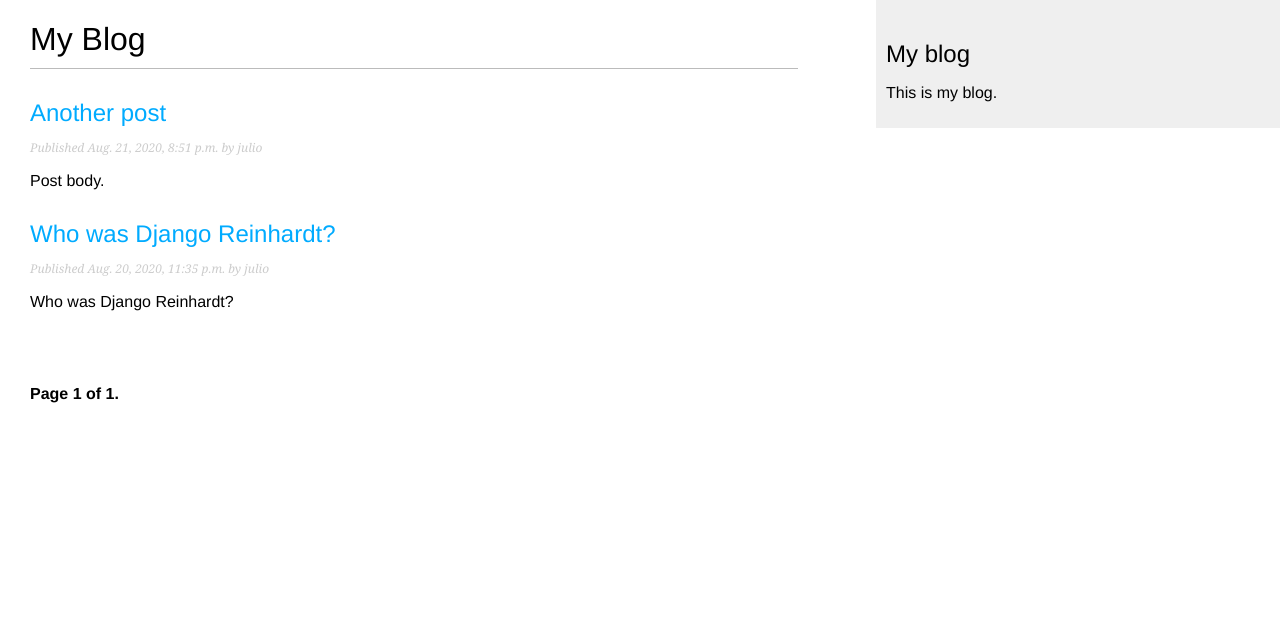
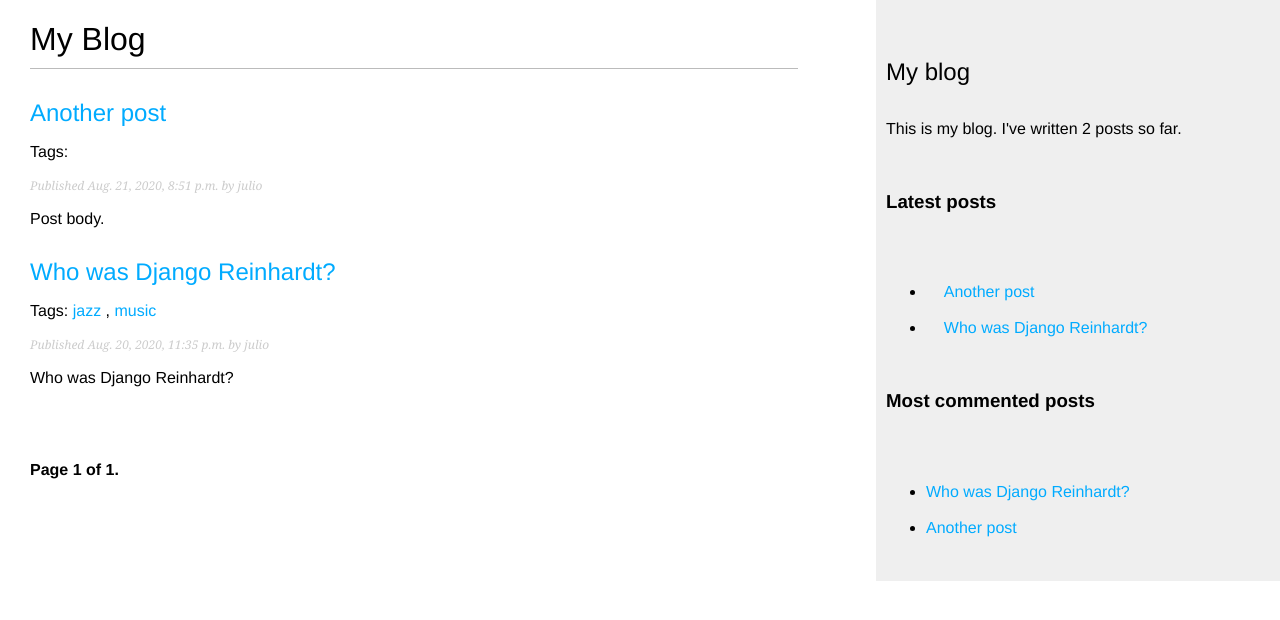
Before and after one commit to juliofelipe/blog, a Django app: page /blog/ in a window 1280 px wide. Shown: the top 620 px of the page. Run offline with Django 3.2, Linux system fonts and the light colour scheme; data comes from the database, SQL or seed files in the repository; both versions use the stored data as it was after the commit; parts of the project's set-up code (start-up, migrations or seed data) failed here and were passed over.

Commit message:
feat: add tags

```diff
--- a/blog/models.py
+++ b/blog/models.py
@@ -2,6 +2,7 @@ from django.contrib.auth.models import User
 from django.db import models
 from django.urls import reverse
 from django.utils import timezone
+from taggit.managers import TaggableManager
 
 
 class PublishedManager(models.Manager):
@@ -24,6 +25,7 @@ class Post(models.Model):
     status = models.CharField(max_length=10, choices=STATUS_CHOICES, default='draft')
     objects = models.Manager()  # The   default   manager.
     published = PublishedManager()  # Our   custom   manager.
+    tags = TaggableManager()
 
     class Meta:
         ordering = ('-publish',)
--- a/blog/templates/blog/base.html
+++ b/blog/templates/blog/base.html
@@ -1,3 +1,4 @@
+{% load blog_tags %}
 {% load static %}
 <!doctype html>
 <html lang="en">
@@ -14,9 +15,23 @@
 	{% block content %}
 	{% endblock %}
 </div>
+
 <div id="sidebar">
-        <h2>My blog</h2>
-        <p>This is my blog.</p>
+	    <h2>My blog</h2>
+	    <p>This is my blog. I've written {% total_posts  %} posts so far.</p>
+	    <h3>Latest posts</h3>
+	    {% show_latest_posts 3  %}
+	    <h3>Most commented posts</h3>
+	    {% get_most_commented_posts as most_commented_posts  %}
+
+	<ul>
+		{% for post in most_commented_posts %}
+		<li>
+			<a href="{{ post.get_absolute_url }}">{{ post.title }}</a>
+		</li>
+		 {% endfor  %}
+	</ul>
+
 </div>
 </body>
 </html>
--- /dev/null
+++ b/blog/templates/blog/post/latest_posts.html
@@ -0,0 +1,7 @@
+<ul>
+{% for post in latest_posts %}
+  <li>
+    <a href="{{ post.get_absolute_url }}">{{ post.title }}</a>
+  </li>
+{% endfor %}
+</ul>
--- a/blog/templates/blog/post/list.html
+++ b/blog/templates/blog/post/list.html
@@ -4,16 +4,28 @@
 
 {% block content %}
     <h1>My Blog</h1>
+    {% if tag %}
+        <h2>Posts tagged with "{{ tag.name }}"</h2>
+    {% endif %}
     {% for post in posts %}
         <h2>
             <a href="{{ post.get_absolute_url }}">
                 {{ post.title }}
             </a>
         </h2>
+        <p class="tags">
+            Tags:
+            {% for tag in post.tags.all %}
+                <a href="{% url "blog:post_list_by_tag" tag.slug %}">
+                    {{ tag.name }}
+                </a>
+                {% if not forloop.last %}, {% endif %}
+            {% endfor %}
+        </p>
         <p class="date">
             Published {{ post.publish }} by {{ post.author }}
         </p>
         {{ post.body|truncatewords:30|linebreaks }}
     {% endfor %}
-    {% include "blog/pagination.html" with page=page_obj %}
+    {% include "blog/pagination.html" with page=posts %}
 {% endblock %}
--- /dev/null
+++ b/blog/templatetags/blog_tags.py
@@ -0,0 +1,22 @@
+from django import template
+from django.db.models import Count
+
+from ..models import Post
+
+
+register = template.Library()
+
+@register.simple_tag
+def total_posts():
+    return Post.published.count()
+
+@register.inclusion_tag('blog/post/latest_posts.html')
+def show_latest_posts(count=5):
+    latest_posts = Post.published.order_by('-publish')[:count]
+    return {'latest_posts': latest_posts }
+
+@register.simple_tag
+def get_most_commented_posts(count=5):
+    return Post.published.annotate(
+            total_comments=Count('comments')
+            ).order_by('-total_comments')[:count]
--- a/blog/urls.py
+++ b/blog/urls.py
@@ -6,7 +6,10 @@ app_name = 'blog'
 
 urlpatterns = [
     # post views
-    path('', views.PostListView.as_view(), name='post_list'),
+    #path('', views.PostListView.as_view(), name='post_list'),
+    path('', views.post_list, name='post_list'),
+    path('tag/<slug:tag_slug>/',
+        views.post_list, name='post_list_by_tag'),
     path('<int:year>/<int:month>/<int:day>/<slug:post>/', views.post_detail, name='post_detail'),
     path('<int:post_id>/share/', views.post_share, name='post_share'),
 ]
--- a/blog/views.py
+++ b/blog/views.py
@@ -1,6 +1,9 @@
 from django.core.mail import send_mail
+from django.core.paginator import Paginator, PageNotAnInteger, EmptyPage
+from django.db.models import Count
 from django.shortcuts import render, get_object_or_404
 from django.views.generic import ListView
+from taggit.models import Tag
 
 from .forms import EmailPostForm, CommentForm
 from .models import Post
@@ -11,6 +14,30 @@ class PostListView(ListView):
     context_object_name = 'posts'
     paginate_by = 3
     template_name = 'blog/post/list.html'
+
+def post_list(request, tag_slug=None):
+    object_list = Post.published.all()
+    tag = None
+
+    if  tag_slug:
+        tag = get_object_or_404(Tag, slug=tag_slug)
+        object_list = object_list.filter(tags__in=[tag])
+
+    paginator = Paginator(object_list, 3)  # 3 posts in each page
+    page = request.GET.get('page')
+    try:
+        posts = paginator.page(page)
+    except PageNotAnInteger:
+        # If page is not an integer deliver the first page
+        posts = paginator.page(1)
+    except EmptyPage:
+        # If page is out of range deliver last page of results
+        posts = paginator.page(paginator.num_pages)
+    return render(request,
+                    'blog/post/list.html',
+                    {'page': page,
+                    'posts': posts,
+                    'tag':  tag})
 
 
 def post_detail(request, year, month, day, post):
@@ -36,12 +63,21 @@ def post_detail(request, year, month, day, post):
             new_comment.save()
     else:
         comment_form = CommentForm()
+
+    #  List of similar posts
+    post_tags_ids = post.tags.values_list('id', flat = True)
+    similar_posts = Post.published.filter(tags__in=post_tags_ids) \
+                                            .exclude(id=post.id)
+    similar_posts = similar_posts.annotate(same_tags=Count('tags')) \
+                                            .order_by('-same_tags', '-publish')[:4]
+
     return render(request,
-                  'blog/post/detail.html',
-                  {'post': post,
-                   'comments': comments,
-                   'new_comment': new_comment,
-                   'comment_form': comment_form})
+                    'blog/post/detail.html',
+                    {'post': post,
+                    'comments': comments,
+                    'new_comment': new_comment,
+                    'comment_form': comment_form,
+                    'similar_posts': similar_posts})
 
 
 def post_share(request, post_id):
```
Also changed, not shown: blog/templates/blog/post/detail.html (+8 -0 lines), mysite/settings.py (+12 -21 lines), blog/migrations/0003_post_tags.py (added), blog/templatetags/__init__.py (added), db.sqlite3, 1 other file. Lines whose indentation alone changed are shown as unchanged.
